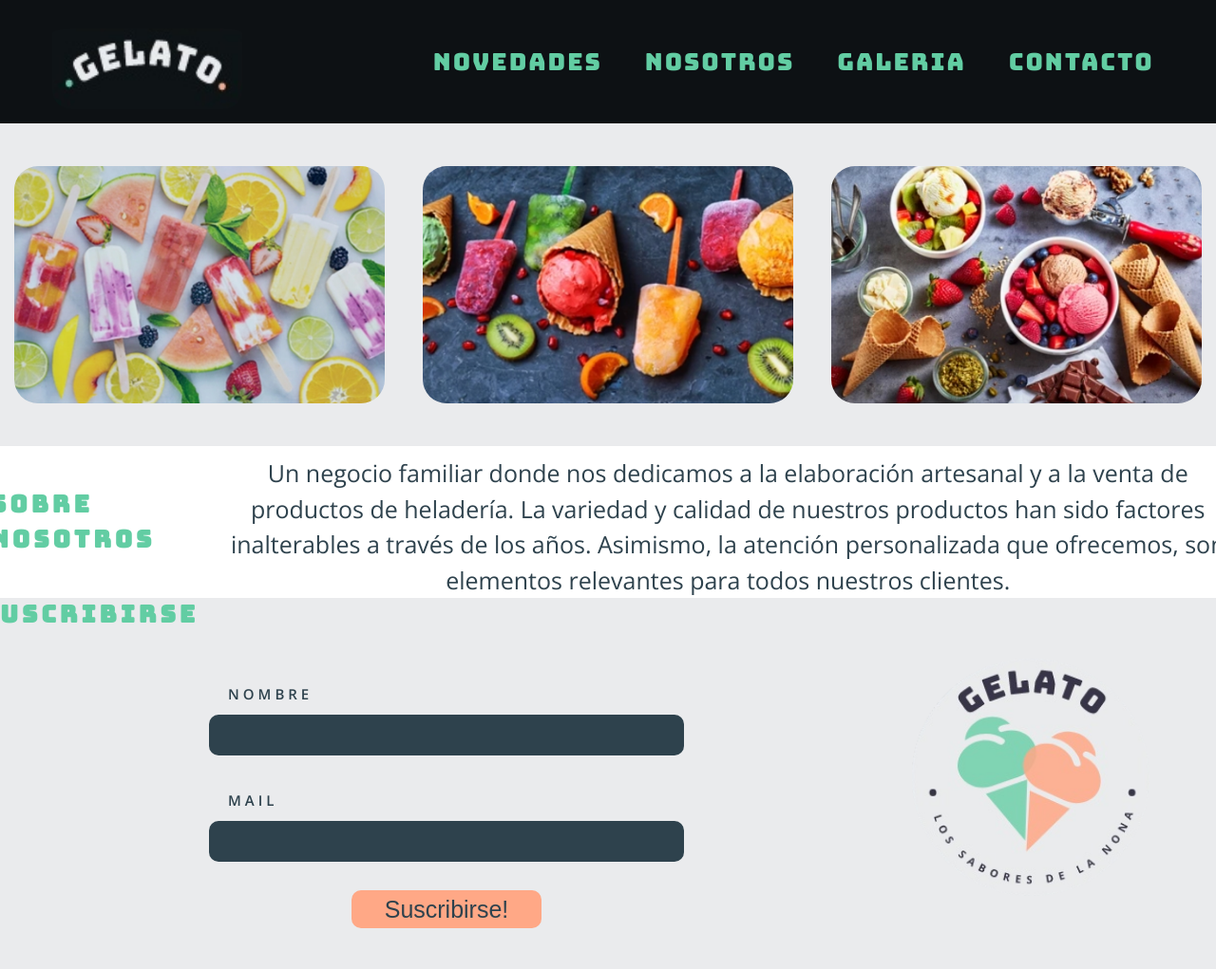
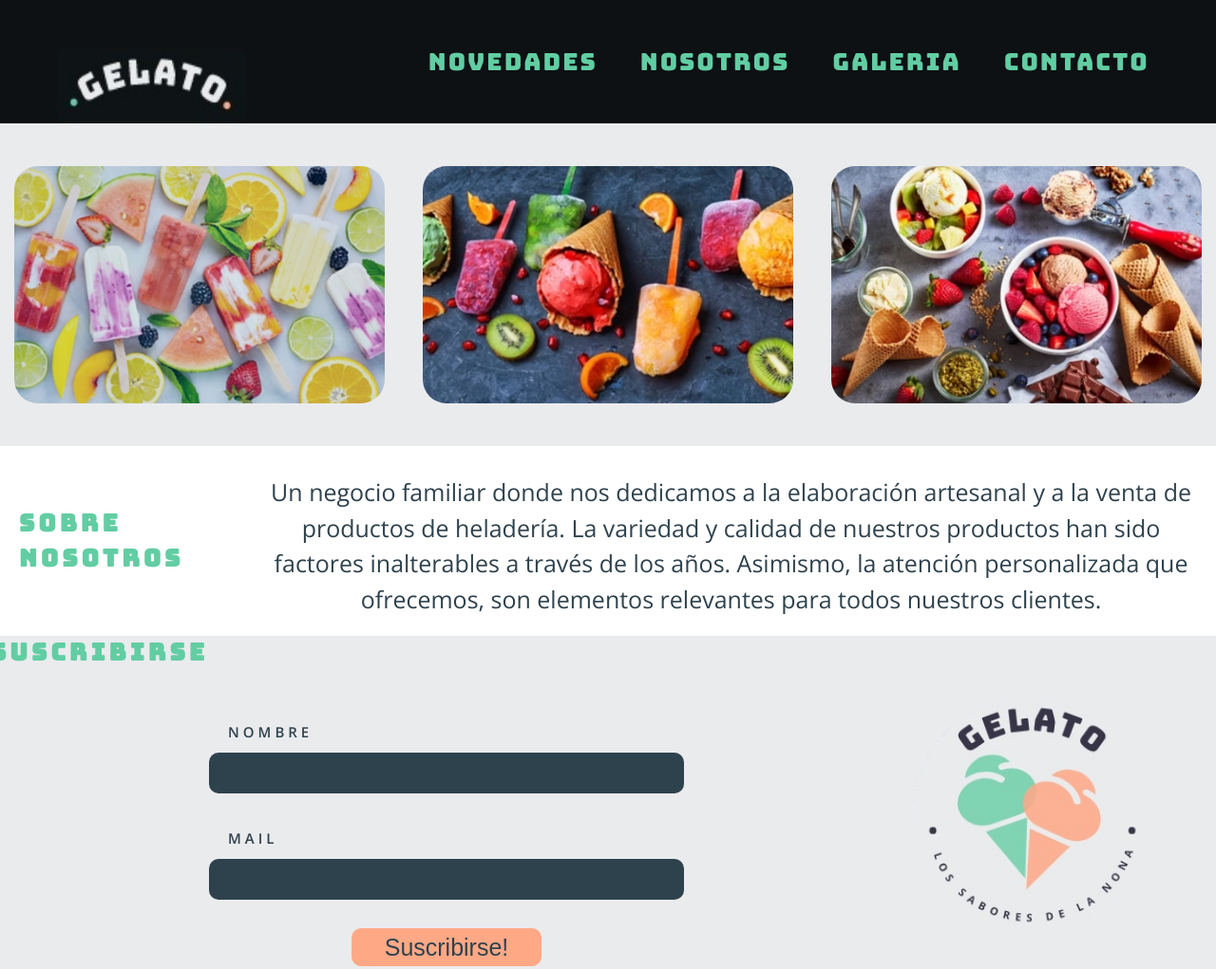
Before and after one commit to Jal-i/pagina-heladeria, a plain HTML site: page index.html in a window 1280 px wide. Shown: the top 1021 px of the page at 95% size. Drawn offline with nearby package versions, Linux system fonts and the light colour scheme.

Commit message:
cambios pequeños

```diff
--- a/style.css
+++ b/style.css
@@ -40,7 +40,7 @@ main {
     width: 100%;
     margin: 0 auto;
     overflow: hidden;
-    /* padding: 60px 0; */
+    padding: 20px;
 }
 
 .main__hero {
@@ -64,6 +64,7 @@ main {
     justify-content: space-around;
     align-items: center;
     margin-left: 40px;
+    margin-top: 40px;
 }
 
 .main__hamburguer:hover {
@@ -78,7 +79,8 @@ main {
     width: 200px;
     margin: 0 auto;
     border-radius: 20px;
-    margin-right: 20px;
+    margin-right: 40px;
+    margin-top: 40px;
 }
 
 /* ------------------------ cards new -------------------- */
@@ -176,7 +178,7 @@ main {
 .main__title {
     font-family:'Bungee', cursive;
     font-size: 25px !important;
-    margin-left: 10px;
+    margin-left: 20px;
     margin-right: 20px;
     text-transform: uppercase;
     letter-spacing: 4px;
```
